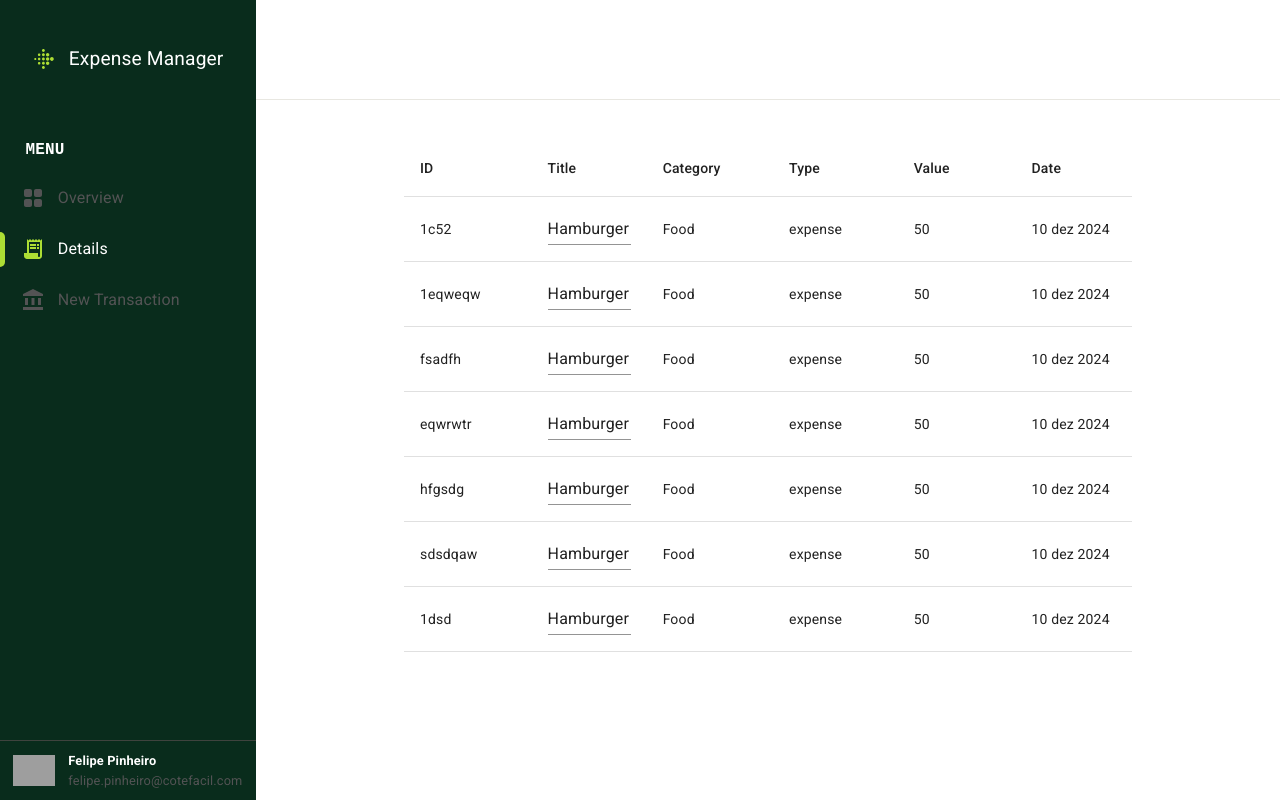
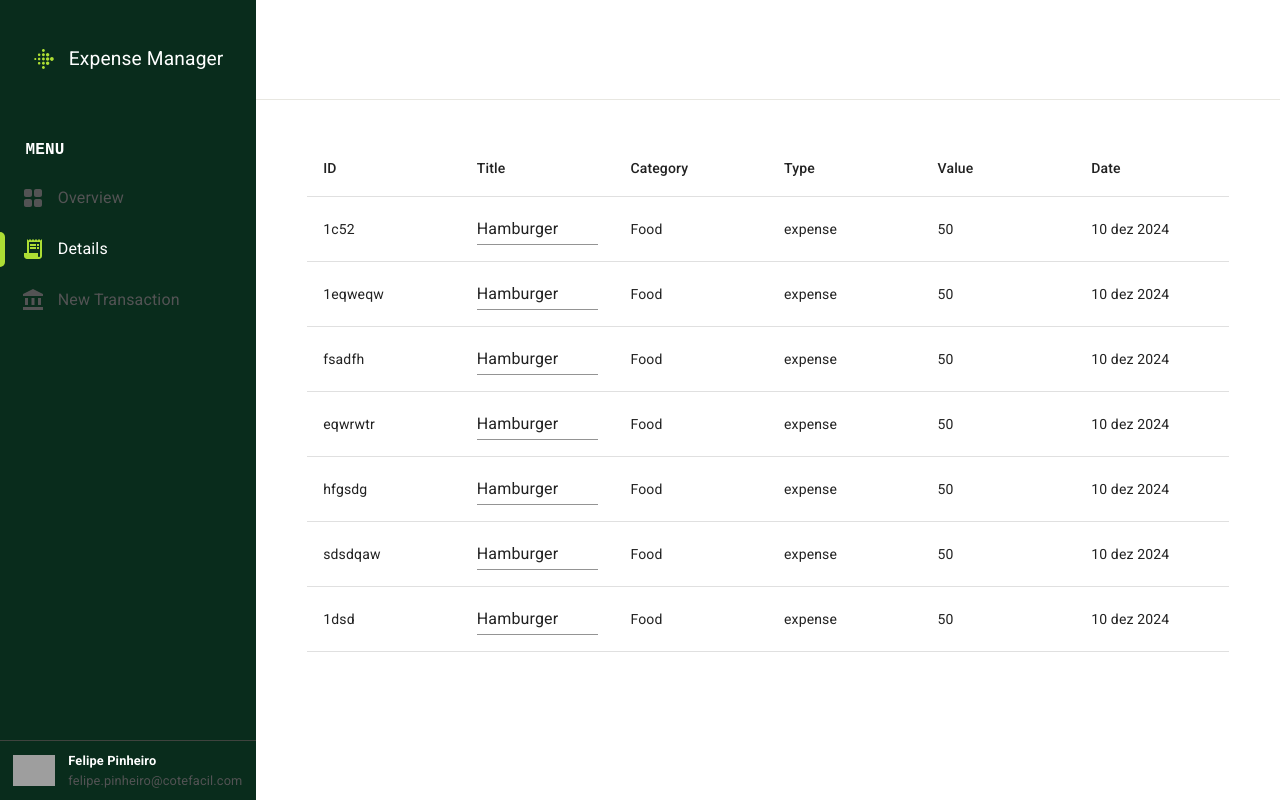
Before and after one commit to FelipePinheiro-dev/expense-manager, a React (Vite) app: page /details in a window 1280 px wide. Built offline with nearby package versions, Linux system fonts and the light colour scheme; data requests are answered from the project's data file; grey boxes are pictures that could not be loaded; what @toolpad/core would draw is missing.

Commit message:
chore: add more pixels onde media querie

```diff
--- a/src/pages/Dashboard/styles.ts
+++ b/src/pages/Dashboard/styles.ts
@@ -12,7 +12,7 @@ export const DashboardContainer = styled('div')({
   gap: '0.75rem',
   padding: '0.75rem',
 
-  '@media(min-width: 1900px)': {
+  '@media(min-width: 2000px)': {
     width: '70vw',
     margin: 'auto'
   }
@@ -23,7 +23,7 @@ export const Content = styled('div')({
   flexDirection: 'column',
   gap: '1rem',
 
-  '@media(min-width: 1900px)': {
+  '@media(min-width: 2000px)': {
     gap: '10rem'
   }
 })
--- a/src/pages/Details/components/UpdateTableCell/index.tsx
+++ b/src/pages/Details/components/UpdateTableCell/index.tsx
@@ -10,7 +10,7 @@ interface Props {
     table: {
         options: {
             meta: {
-                updateData: (rowIndex: string, columnId: string, value: TypeData | string) => void
+                updateData: (rowIndex: number, columnId: string, value: TypeData | string) => void
             }
         }
     }
@@ -21,7 +21,7 @@ export function UpdateTableCell({ cell, row, column, table }: Props) {
 
     function onBlur() {
         table.options.meta?.updateData(
-            row.index,
+            row.indexOf,
             column.id,
             value
         )
--- a/src/pages/Details/styles.ts
+++ b/src/pages/Details/styles.ts
@@ -16,7 +16,7 @@ export const TableContainerStyled = styled(TableContainer)(({ theme }) => ({
 
 export const TableStyled = styled(Table)(({ theme }) => ({
     margin: '2.5rem auto',
-    maxWidth: '45.5rem'
+    maxWidth: '90%'
 }))
 
 export const TableHeadStyled = styled(TableHead)(({ theme }) => ({}))
```
